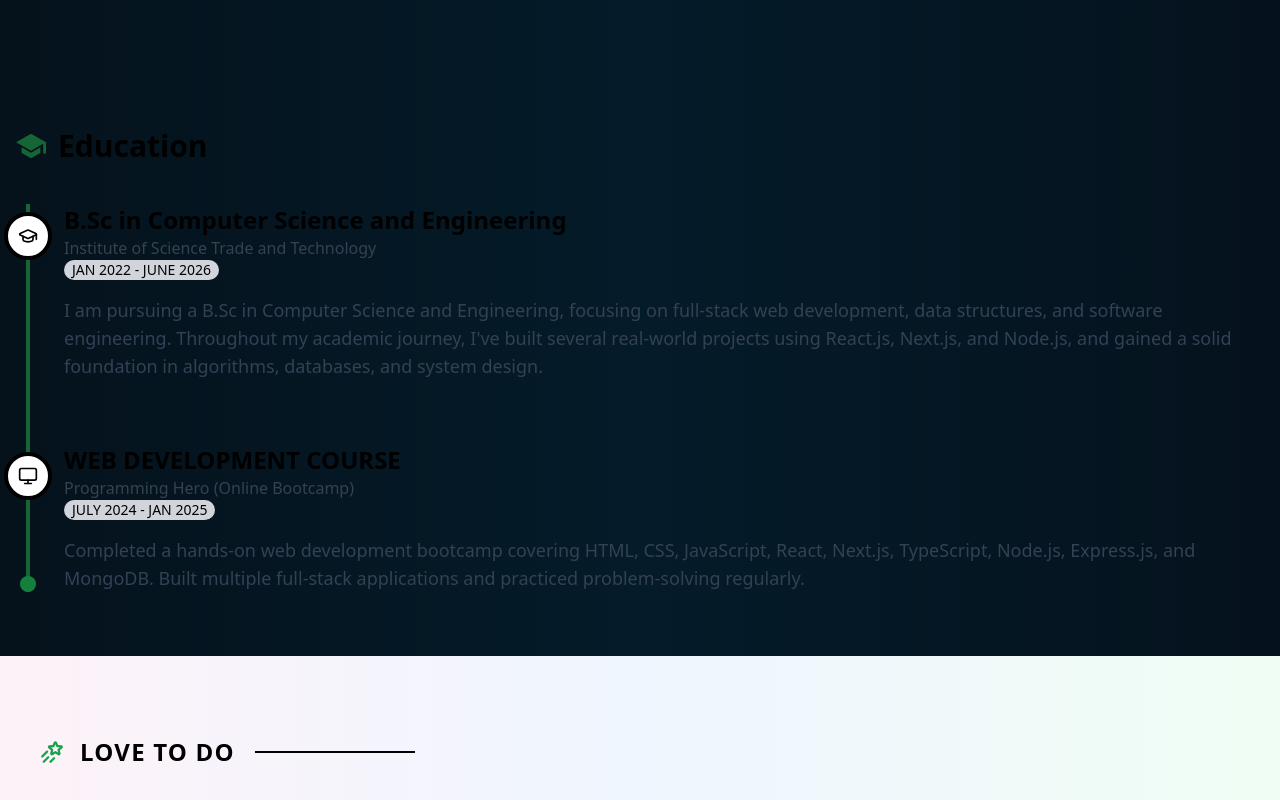
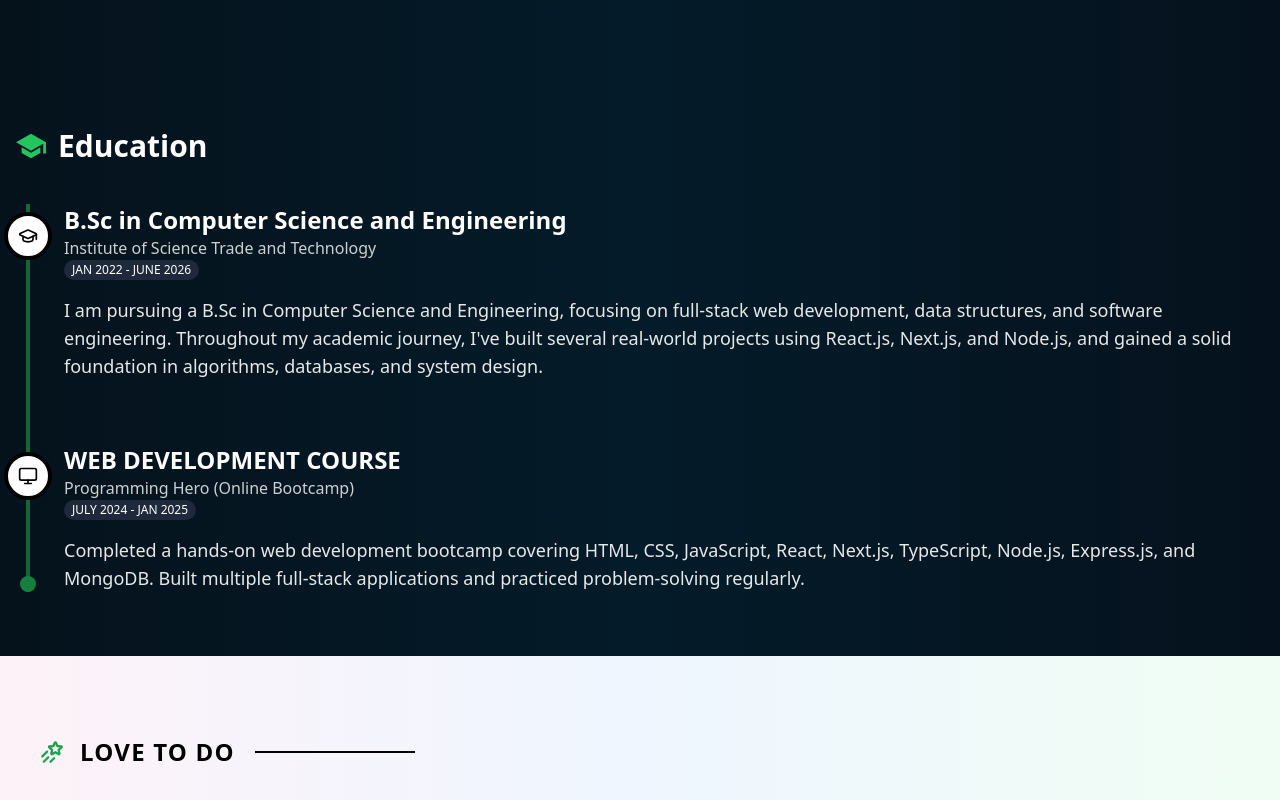
Before and after one commit to mdYeasinIslam/My_Portfolio, a Next.js app: page / in a window 1280 px wide. Shown: the part 1260-2060 px from the top of the page. Built offline with nearby package versions, Linux system fonts and the light colour scheme.

Commit message:
update education section color

```diff
--- a/src/SharedComponent/Navbar.tsx
+++ b/src/SharedComponent/Navbar.tsx
@@ -71,7 +71,7 @@ export const Navbar = () => {
   return (
     <nav
       // className="w-full fixed mx-auto z-10 flex items-center justify-between py-4 px-2 bg-gradient-to-r text-black from-green-100 via-blue-50 to-pink-50"
-      className="w-full fixed mx-auto z-10 flex items-center justify-between py-4 px-2  text-white bg-slate-800/40 backdrop-blur-md  border-[0.5px] border-white/20 transition-colors duration-300 shadow-lg rounded-xl"
+      className="w-full fixed mx-auto z-10 flex items-center justify-between py-3 px-4  text-white bg-slate-800/40 backdrop-blur-md  border-[0.5px] border-white/20 transition-colors duration-300 shadow-lg "
     >
       {/* Mobile device */}
       <Box className="flex items-center gap-2">
@@ -116,7 +116,7 @@ export const Navbar = () => {
             <NavSectionLink
               key={link}
               link={link}
-              className="hover:text-green-900"
+              className="hover:underline"
             >
               {/* {icon} */}
               {label}
--- a/src/components/Education/EduSection.tsx
+++ b/src/components/Education/EduSection.tsx
@@ -39,9 +39,9 @@ const educationData = [
 export default function EduSection() {
   return (
     <section id="Education" className="py-16">
-      <div className="container mx-auto">
+      <div className="container mx-auto text-white">
         <div className="flex items-center  gap-3 pb-10 text-3xl font-semibold p-0!">
-          <IoSchoolSharp className="text-green-800" />
+          <IoSchoolSharp className="text-green-500" />
           <span>Education</span>
         </div>
         <div className="">
@@ -68,18 +68,18 @@ export default function EduSection() {
                   >
                     <div>
                       <div className="pr-8">
-                        <h3 className="text-2xl font-bold text-black">
+                        <h3 className="text-2xl font-bold ">
                           {item.title}
                         </h3>
-                        <p className="text-gray-700  text-base font-medium ">
+                        <p className="text-white/80  text-base font-medium ">
                           {item.institution}
                         </p>
-                        <p className="w-fit px-2 rounded-full text-sm font-medium bg-gray-300">
+                        <p className="w-fit px-2 py-0.5 rounded-full text-xs font-medium bg-slate-800">
                           {item.period}
                         </p>
                       </div>
                       <div className="pr-8 mt-4">
-                        <p className="text-slate-700 text-lg text-start">
+                        <p className="text-white/90 text-lg text-start">
                           {item.description}
                         </p>
                       </div>
```
